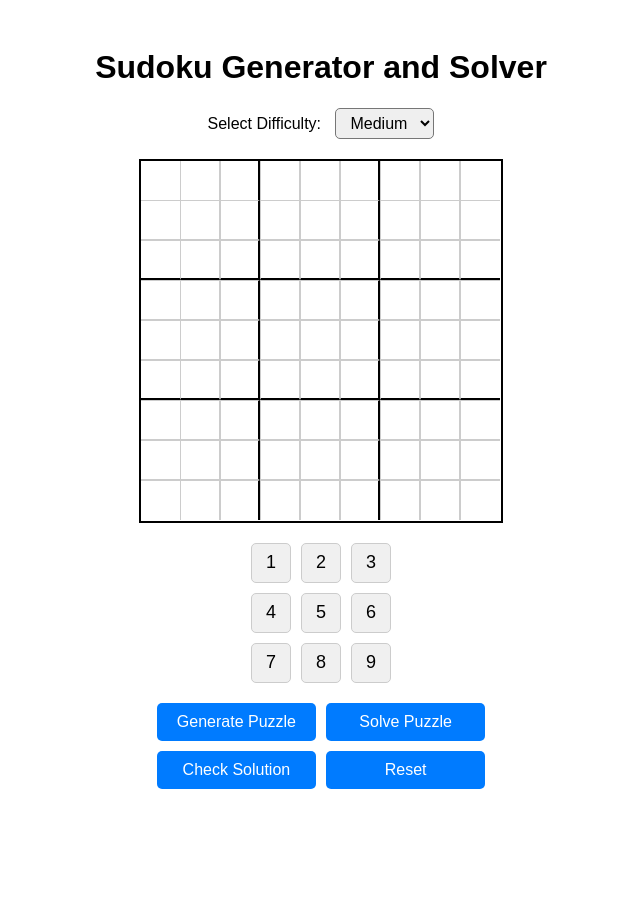
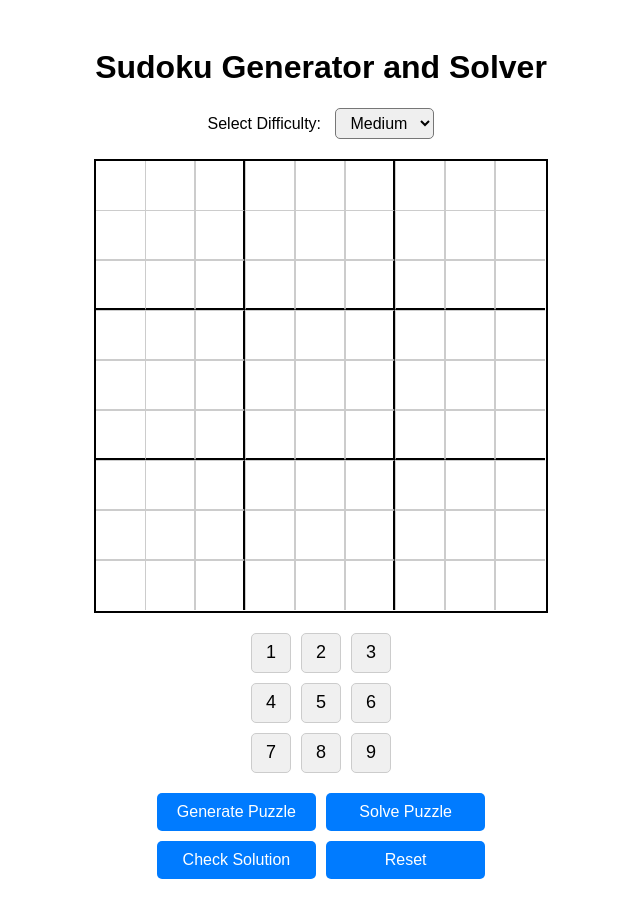
Before and after one commit to d0meq/web-sudoku, a React app: page / in a window 1280 px wide. Shown: the whole page, without its empty margins (319-959 px from the left). Before the commit the page ends 817 px from the top, so only its background shows below. Built offline with nearby package versions, Linux system fonts and the light colour scheme; the HTML template or start-up script is replaced by a standard one.

Commit message:
Increase Sudoku grid and cell sizes for improved visibility and responsiveness

```diff
--- a/src/App.css
+++ b/src/App.css
@@ -15,14 +15,14 @@
   grid-template-rows: repeat(9, 1fr);
   gap: 0; /* No gap between cells */
   border: 2px solid #000; /* Outer border for the grid */
-  max-width: 400px; /* Adjust based on your preference */
+  max-width: 500px; /* Adjust based on your preference */
   margin: 0 auto; /* Center the grid */
 }
 
 /* Sudoku cell styles */
 .sudoku-cell {
-  width: 40px; /* Adjust cell size */
-  height: 40px; /* Adjust cell size */
+  width: 50px; /* Adjust cell size */
+  height: 50px; /* Adjust cell size */
   text-align: center;
   font-size: 18px;
   border: 1px solid #ccc; /* Default border for all cells */
@@ -80,16 +80,16 @@
 /* Responsive design for smaller screens */
 @media (max-width: 768px) {
   .sudoku-cell {
-    width: 30px;
-    height: 30px;
+    width: 45px;
+    height: 45px;
     font-size: 14px;
   }
 }
 
 @media (max-width: 480px) {
   .sudoku-cell {
-    width: 25px;
-    height: 25px;
+    width: 40px;
+    height: 40px;
     font-size: 12px;
   }
 }
```
